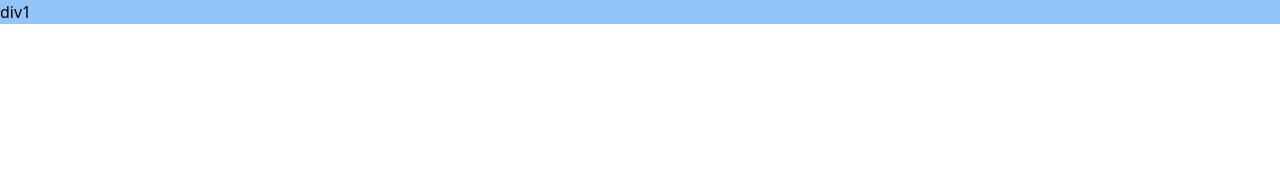
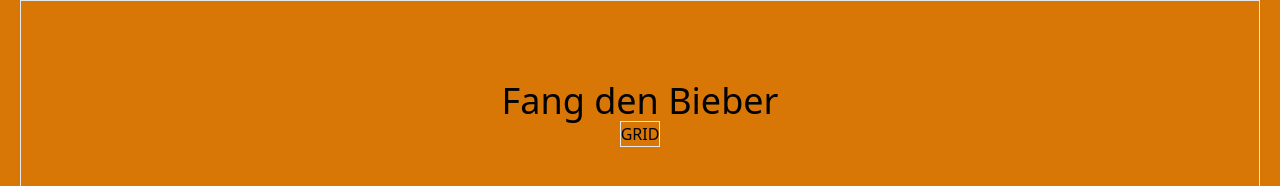
Before and after one commit to planeta05/beaver, a website built with Parcel: page src/index.html in a window 1280 px wide. Shown: the top 186 px of the page. Built offline with nearby package versions, Linux system fonts and the light colour scheme.

Commit message:
added some flexbox action

```diff
--- a/src/index.html
+++ b/src/index.html
@@ -8,9 +8,14 @@
   <title>Beaver</title>
 </head>
 <body>
-  <div class="container ">
-    <div class="flex flex-col">
-      <div class="bg-blue-300">div1</div>
+  <div class="container mx-auto px-5 h-screen bg-amber-600">
+    <div class="flex flex-col border items-center h-screen pt-20">
+      <div class="flex justify-center">
+        <h1 class="text-4xl">Fang den Bieber</h1>
+      </div>
+      <div class="border">
+        GRID
+      </div>
     </div>
   </div>
 </body>
```
